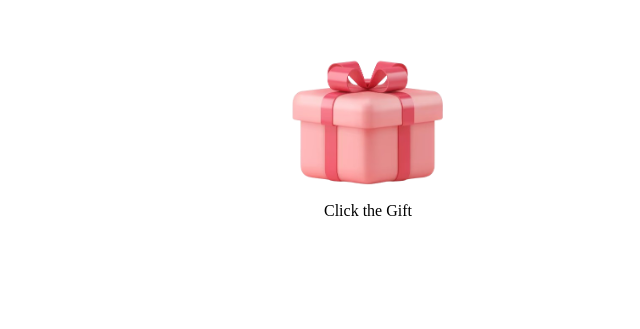
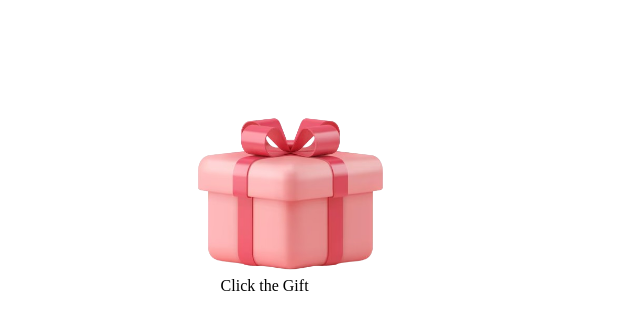
Before and after one commit to Sadik01-ops/birthday, a plain HTML site: page index.html in a window 1280 px wide. Shown: the part 203-532 px from the top of the page, without its empty margins (381-1021 px from the left). Drawn offline with Linux system fonts and the light colour scheme.

Commit message:
Update style.css

```diff
--- a/style.css
+++ b/style.css
@@ -2,18 +2,18 @@ body{
     background-image: url("Background\ image2.png");
     background-size: cover;
     background-position: center;
-    height: 550px;
+    height:83vh;
+}
+.Gbox{
+    height: 23%;
+    position: absolute;
+    left:43%;
+    top:38%;
 }
 cl{
     position: absolute;
-    left:705px;
-    top:405px;
-}
-.Gbox{
-    height: 150px;
-    position: absolute;
-    left:650px;
-    top:250px;
+    left:47%;
+    top:60%;
 }
 .Name{
     background-image: url("NameBackground.jpeg");
```
